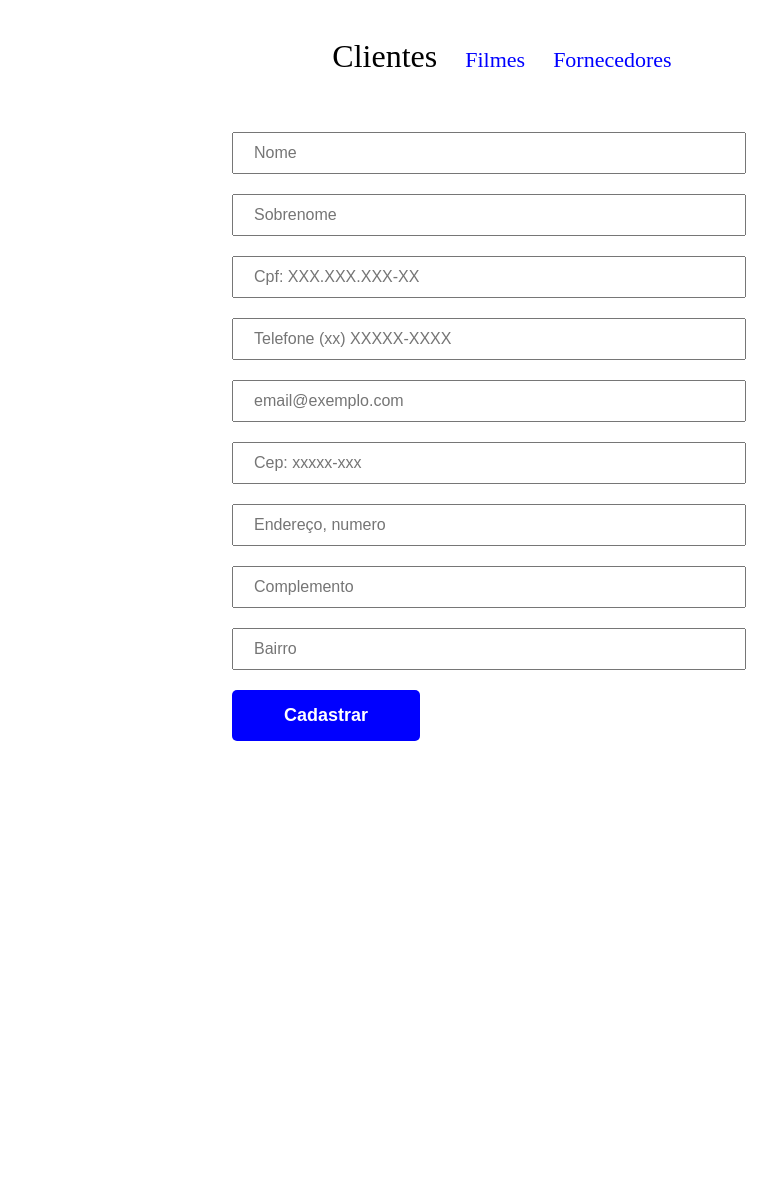
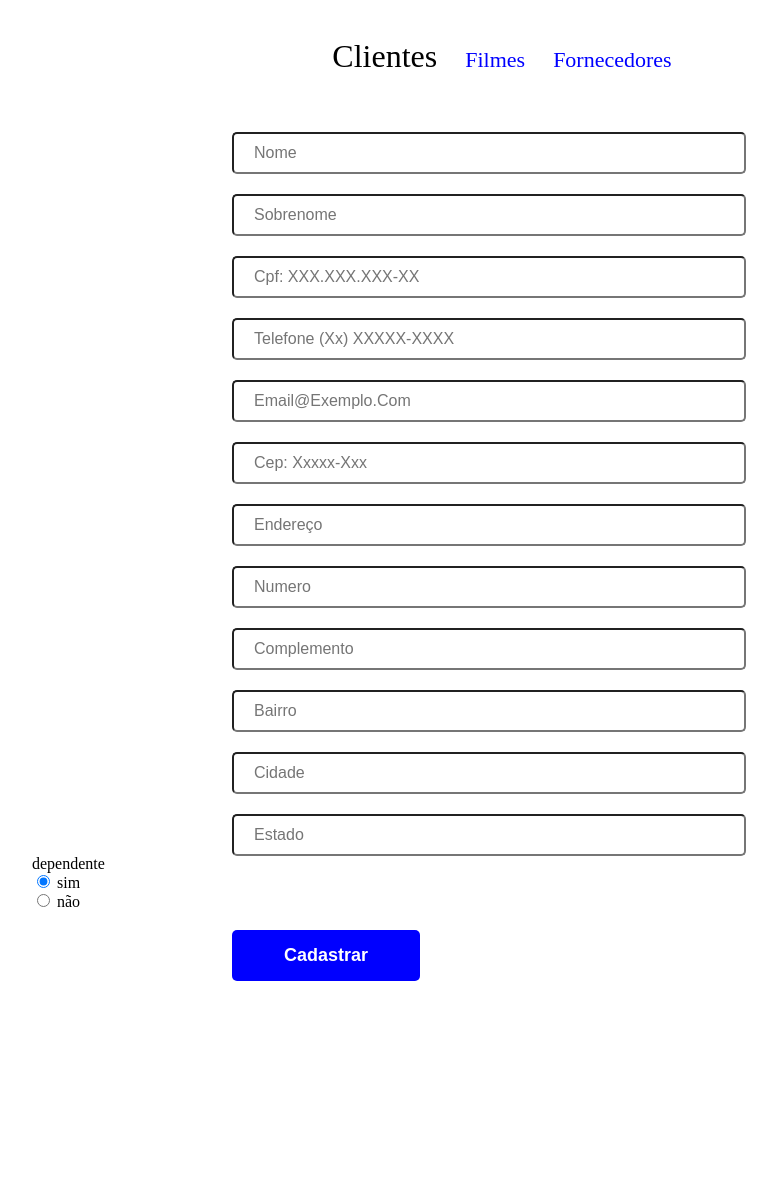
Before and after one commit to wellz3280/locawell, a PHP site: page /cadastrarCliente.php in a window 1280 px wide. Shown: the whole page, without its empty margins (138-915 px from the left). Before the commit the page ends 741 px from the top, so only its background shows below. Run offline with PHP 8.4, Linux system fonts and the light colour scheme.

Commit message:
novos inputs adicionados

```diff
--- a/cadastrarCliente.php
+++ b/cadastrarCliente.php
@@ -42,15 +42,30 @@
 
 							<input class="input-padrao" type="tel" id="cep" name="cep" placeholder="Cep: xxxxx-xxx" required >
 
-							<input class="input-padrao" type="text" id="endereco" name="endereco" placeholder="Endereço, numero" required >
+							<input class="input-padrao" type="text" id="endereco" name="endereco" placeholder="Endereço" required >
+
+							<input class="input-padrao" type="text" id="numero" name="numero" placeholder="numero" required >
 
 							<input class="input-padrao" type="text" id="complemento" name="complemento" placeholder="Complemento" required >
 
 							<input class="input-padrao" type="text" id="bairro" name="bairro" placeholder="Bairro" required >
 
-							<input class="enviar" type="submit" value="Cadastrar" name="">
+							<input class="input-padrao" type="text" id="cidade" name="cidade" placeholder="Cidade" required>
+
+							<input class="input-padrao" type="text" id="estado" name="estado" placeholder="Estado" required >
 						</fieldset>
 
+						<div class="input-radio">
+							<label>dependente</label><br>
+							<label for="sim">
+								<input type="radio" name="dependente" value="sim" id="sim" checked> sim
+							</label>
+							<br>
+							<label for="nao">
+								<input type="radio" name="dependente" value="nao" id="nao"> não
+							</label>
+						</div>
+						<input class="enviar" type="submit" value="Cadastrar" name="">
 					</form>
 
 
--- a/media/css/style.css
+++ b/media/css/style.css
@@ -142,6 +142,7 @@
     margin: 20px 0 0 200px;
     padding: 10px 20px;
     width: 50%;
+	text-transform: capitalize;
 }
 
 input:focus{background: rgba(208, 191, 247, 0.5);}
@@ -218,3 +219,66 @@
 
 
 }
+
+/* Css fomulario clientes */
+
+fieldset{
+	border: 0;
+}
+
+input, select,button{
+	border-radius: 5px;
+}
+
+.campo{
+	margin-bottom: 1em;
+}
+
+.campo label{
+	margin-bottom: 0.2em;
+	color:#000000;
+	display: block;
+}
+fieldset .grupo .campo{
+	float: left;
+	margin-right: 1em;
+}
+
+.campo input[type="text"],.campo input[type="email"],.campo select{
+	padding: 0.2em;
+	border: 1px solid #59429d;
+	box-shadow: 2px 2px 2px rgba(0, 0, 0, 0.2);
+	display: block;
+}
+
+.campo select option{
+	padding-right: 1em;
+}
+
+.campo input:focus, .campo select:focus{
+	background: #e0e0f8;
+}
+
+.botao{
+	font-size: 1.2em;
+	background: #59429d;
+	border: 0;
+	margin-bottom: 1em;
+	color: #ffffff;
+	padding: 00.2em 0.6em;
+	box-shadow: 2px 2px 2px rgba(0, 0, 0, 0.2);
+	text-shadow: 1px 1px 1px rgba(0, 0, 0, 0.5);
+	position: absolute;
+	top: 90%;
+	left: 50%;
+	margin-right: -50%;
+	transform: translate(-50%,-50%);
+}
+
+.botao:hover{
+	background: #ccbbff;
+	box-shadow: inset 2px 2px 2px rgba(0, 0, 0, 0.2);
+	text-shadow: none;
+	cursor: pointer;
+
+}
```
